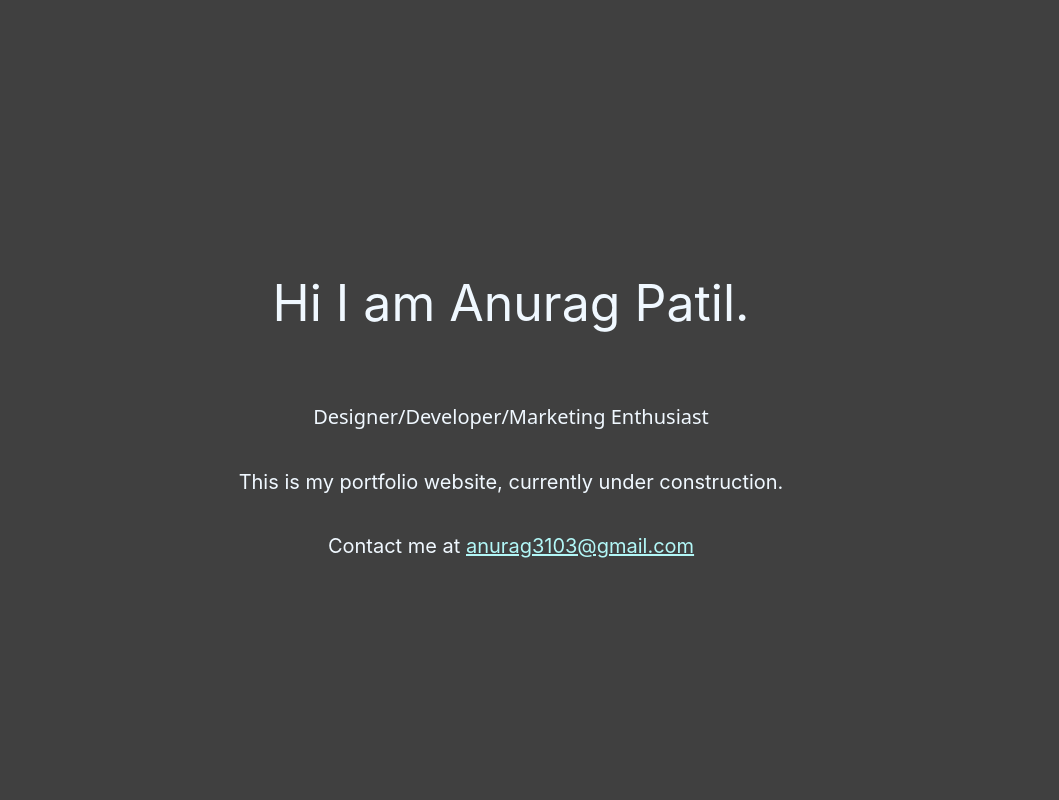
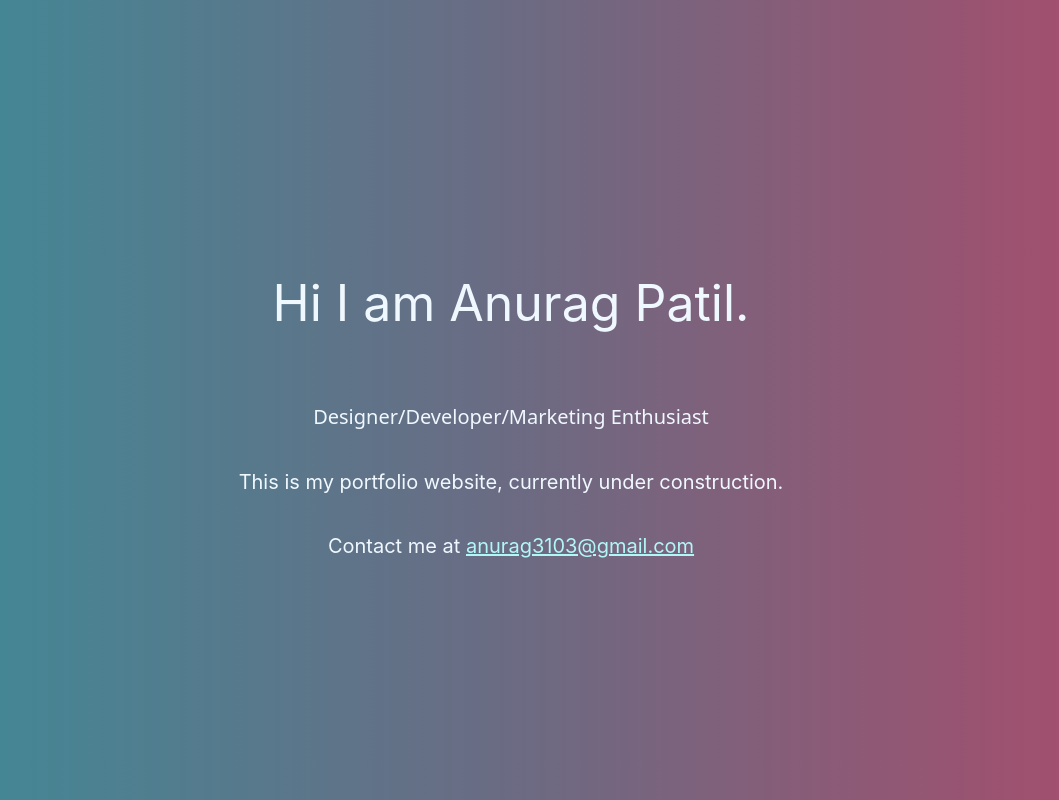
Before and after one commit to anothereleven/myportfolio, a React (Create React App) app: page / in a window 1280 px wide. Shown: the whole page, without its empty margins (129-1188 px from the left). Built offline with nearby package versions, Linux system fonts and the light colour scheme.

Commit message:
changed background gradient

```diff
--- a/src/App.css
+++ b/src/App.css
@@ -3,7 +3,9 @@
   justify-content: center;
   flex-direction: column;
   display: flex;
-  background-color: rgb(64, 64, 64);
+  background: #aa4b6b;  /* fallback for old browsers */
+  background: -webkit-linear-gradient(to right, #3b8d99, #6b6b83, #aa4b6b);  /* Chrome 10-25, Safari 5.1-6 */
+  background: linear-gradient(to right, #3b8d99, #6b6b83, #aa4b6b); /* W3C, IE 10+/ Edge, Firefox 16+, Chrome 26+, Opera 12+, Safari 7+ */
   height: 100vh;
   margin: 0;
   color: aliceblue;
```
